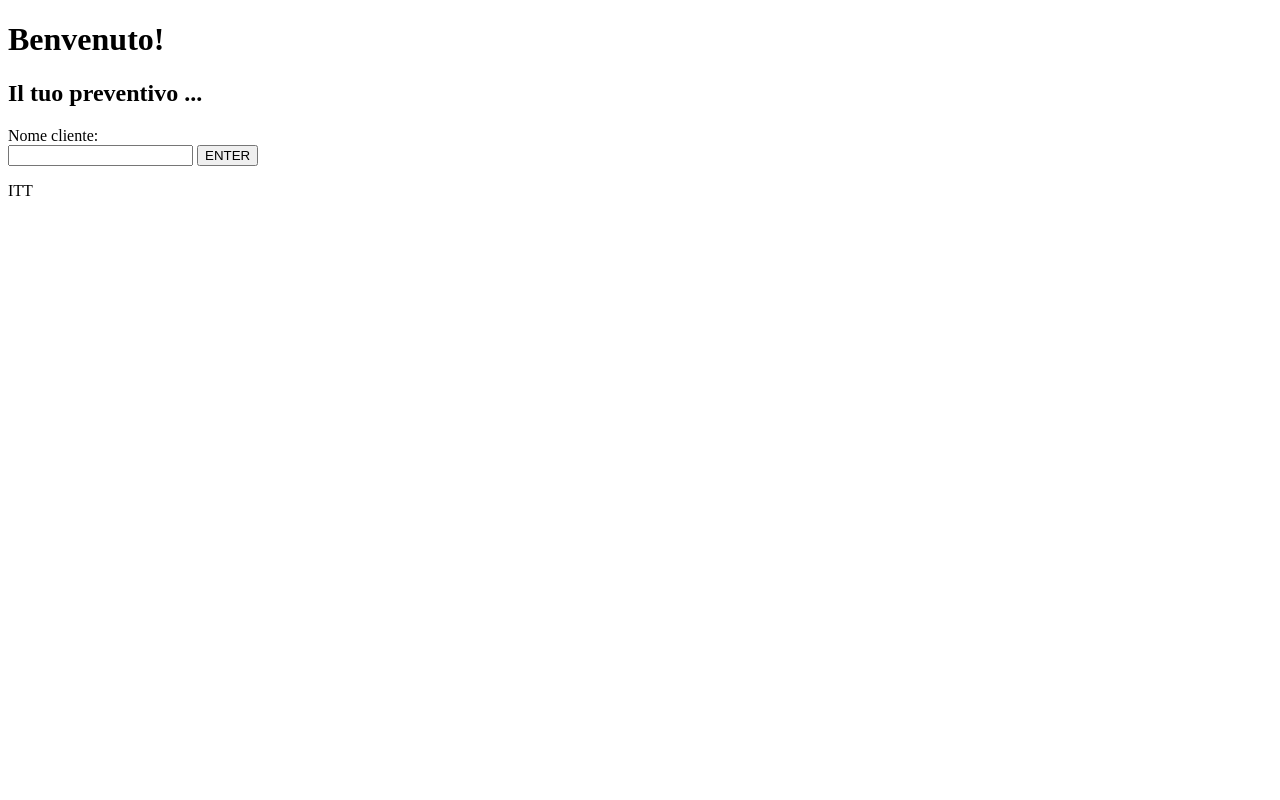
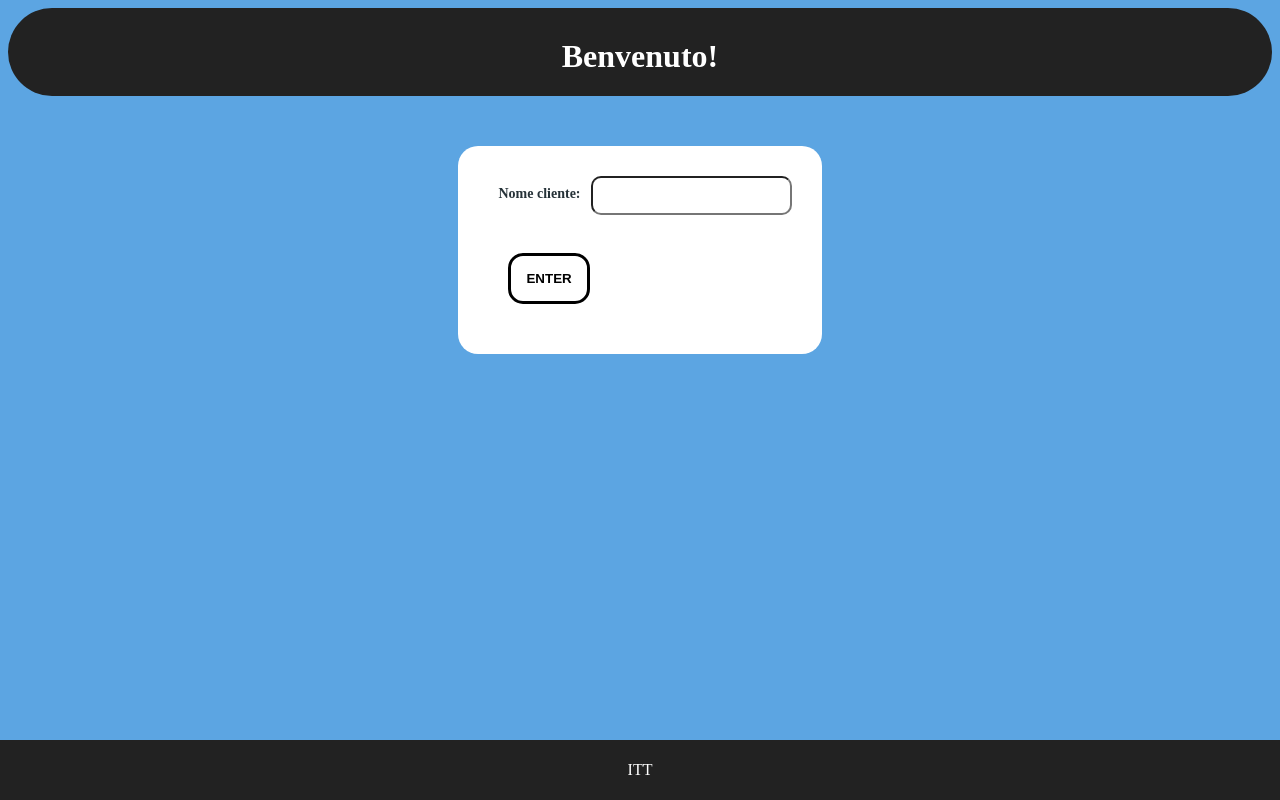
Before and after one commit to Fepe3456/php5DS, a PHP site: page /login.php in a window 1280 px wide. Run offline with PHP 8.4, Linux system fonts and the light colour scheme.

Commit message:
Modificato con css

```diff
--- a/correzione_verifica1_preventivo/header.php
+++ b/correzione_verifica1_preventivo/header.php
@@ -1,12 +1,19 @@
+<header>
+
 <h1>Benvenuto!</h1>
-<h2>Il tuo preventivo ...</h2>
+
 <?php
 
 session_start();
 
 if( isset($_SESSION['login']) ){
+    $nomeProgetto = $_SESSION['login']['nomeProgetto'];
+    echo "<h2>Il tuo preventivo --> {$nomeProgetto}</h2>";
+
     $nomeLogin = $_SESSION['login']['nomeCliente'];
     echo "<h3>Nome cliente: {$nomeLogin}</h3>";
 };
 
 ?>
+
+</header>
--- a/correzione_verifica1_preventivo/login.php
+++ b/correzione_verifica1_preventivo/login.php
@@ -4,16 +4,24 @@
     <meta charset="UTF-8">
     <meta name="viewport" content="width=device-width, initial-scale=1.0">
     <title>Login</title>
+    <link rel="stylesheet" href="style.css">
 </head>
 <body>
 
     <?php include "header.php"; ?>
 
-    <form action="index.php" method="GET">
-        <label for="">Nome cliente: </label>
-        <br><input type="text" name="nomeClienteLogin">
-        <input type="submit" value="ENTER">
-    </form>
+    <div class="form-container">
+
+        <form action="index.php" method="GET">
+            <div class="form-group">
+                <label for="">Nome cliente: </label>
+                <input type="text" name="nomeClienteLogin">
+            </div>
+            <br>
+            <input type="submit" value="ENTER">
+        </form>
+
+    </div>
 
     <?php include "footer.php"; ?>
 
--- /dev/null
+++ b/correzione_verifica1_preventivo/style.css
@@ -0,0 +1,107 @@
+:root {
+    --background-color: #5ca5e2;
+    --color: #263238;
+    --height-footer: 60px;
+    --background-footer-header: #222;
+}
+
+body{
+    background-color: var(--background-color);
+    color: var(--color);
+    /* Evita che il contenuto finale venga coperto dal footer */
+    padding-bottom: var(--height-footer);
+
+    display: flex;
+    flex-direction: column;
+}
+
+h1, h2 {
+    text-align: center;
+    color: white;
+    margin-top: 30px;
+}
+
+h3 {
+    text-align: center;
+    color: aliceblue;
+}
+
+.form-container {
+    flex: 1;
+    display: flex;
+    justify-content: center; /* Centra orizzontalmente */
+    align-items: center;     /* Centra verticalmente */
+}
+
+form {
+    background-color: white;
+    padding: 30px;
+    border-radius: 20px;
+}
+
+.form-group {
+    display: flex;
+    flex-direction: row;
+}
+.form-group label {
+    font-weight: bold;
+    font-size: 14px;
+    margin: 10px;
+}
+.form-group input {
+    border-radius: 10px;
+    background-color: rgba(255, 255, 255, 0.8);
+    padding: 10px;
+}
+
+input[type="submit"] {
+    align-self: center;
+    border: solid;
+    font-weight: bold;
+    cursor: pointer;
+    background-color: white;
+    margin: 20px;
+    padding: 15px;
+    border-radius: 15px;
+    transition: 0.3s ease;
+}
+
+
+.container {
+    flex: 1;
+    display: flex;
+    justify-content: center; /* orizzontalmente */
+    flex-direction: column;
+    background-color: white;
+    width: 350p;
+    border-radius: 30px;
+    align-self: center;
+    padding: 40px;
+}
+.container p {
+    font-weight: bold;
+    margin: 10px;
+}
+.container span {
+    font-weight: normal;
+}
+
+header {
+    background-color: var(--background-footer-header);
+    margin-bottom: 50px;
+    border-radius: 50px;
+}
+
+footer {
+    position: fixed;
+    bottom: 0;
+    left: 0;
+    width: 100%;
+    height: var(--height-footer);
+    background-color: var(--background-footer-header);
+    color: white;
+    display: flex;
+    text-align: center;
+    align-items: center;
+    justify-content: center;
+}
```
Also changed, not shown: correzione_verifica1_preventivo/index.php (+39 -13 lines), correzione_verifica1_preventivo/preventivo.php (+7 -0 lines).
